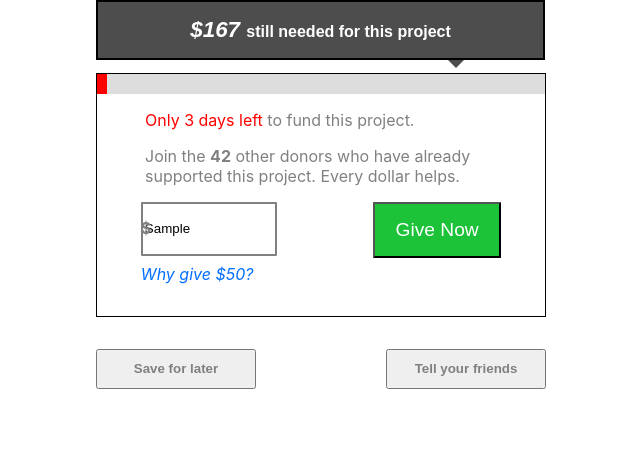
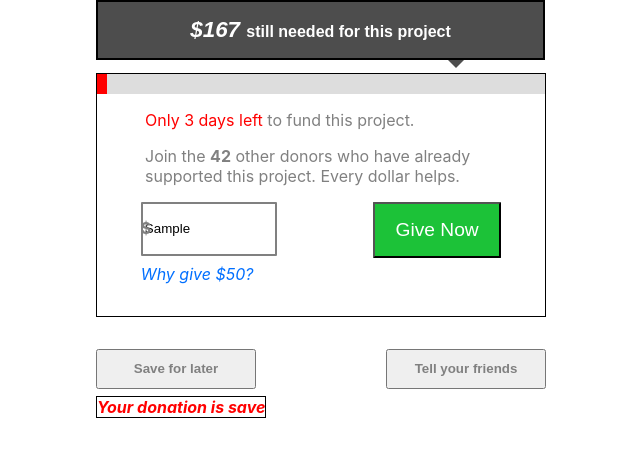
Before and after one commit to stanciuradu/donation-widget, a React (Create React App) app: page / in a window 1280 px wide. Both pictures are taken after typing "Sample" into the empty fields and a click on the button "Save for later". Shown: the top 452 px of the page, without its empty margins (319-959 px from the left). Built offline with nearby package versions, Linux system fonts and the light colour scheme.

Commit message:
Add message save for donation

```diff
--- a/src/components/Footer/Footer.css
+++ b/src/components/Footer/Footer.css
@@ -1,17 +1,19 @@
-.footer {
+.footer .footer-button {
   display: flex;
   justify-content: space-between;
   margin-top: 2rem;
+  margin-bottom: 0.5rem;
 }
+
 @media (max-width: 768px) {
-  .footer {
+  .footer .footer-button {
     flex-direction: column;
     justify-content: center;
     margin-bottom: 2rem;
     align-items: center;
   }
 }
-.footer button {
+.footer .footer-button button {
   width: 10rem;
   height: 2.5rem;
   color: grey;
@@ -19,7 +21,13 @@
   cursor: pointer;
 }
 @media (max-width: 768px) {
-  .footer button {
+  .footer .footer-button button {
     margin-bottom: 2rem;
   }
 }
+.footer .donation-display .donation-save {
+  font-size: 1rem;
+  color: red;
+  font-weight: bold;
+  border: 1px double black;
+}
--- a/src/components/Footer/Footer.jsx
+++ b/src/components/Footer/Footer.jsx
@@ -1,13 +1,32 @@
-import React from "react";
+import React, { Component } from "react";
 import "../../components/Footer/Footer.css";
-
-function Footer() {
-  return (
-    <div className="footer">
-      <button type="button">Save for later</button>
-      <button type="button">Tell your friends</button>
-    </div>
-  );
+export class Footer extends Component {
+  constructor() {
+    super();
+    this.state = {
+      isDonationDisplay: false,
+    };
+  }
+  handleSaveDonation() {
+    this.setState({ isDonationDisplay: true });
+  }
+  render() {
+    return (
+      <div className="footer">
+        <div className="footer-button">
+          <button type="button" onClick={() => this.handleSaveDonation()}>
+            Save for later
+          </button>
+          <button type="button">Tell your friends</button>
+        </div>
+        <div className="donation-display">
+          {this.state.isDonationDisplay ? (
+            <em className="donation-save">Your donation is save</em>
+          ) : null}
+        </div>
+      </div>
+    );
+  }
 }
 
 export default Footer;
```
